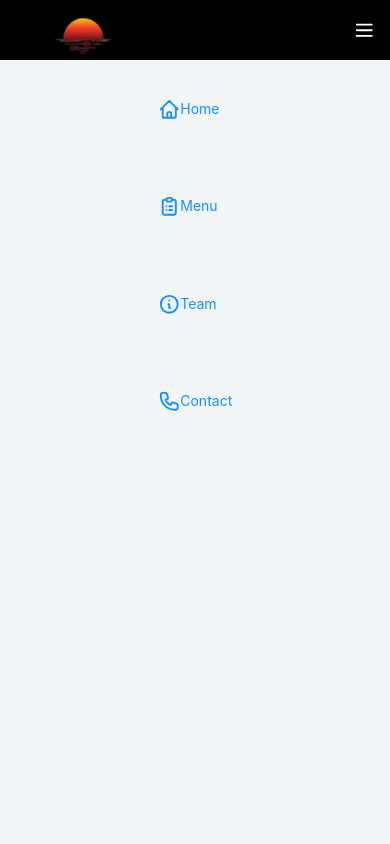
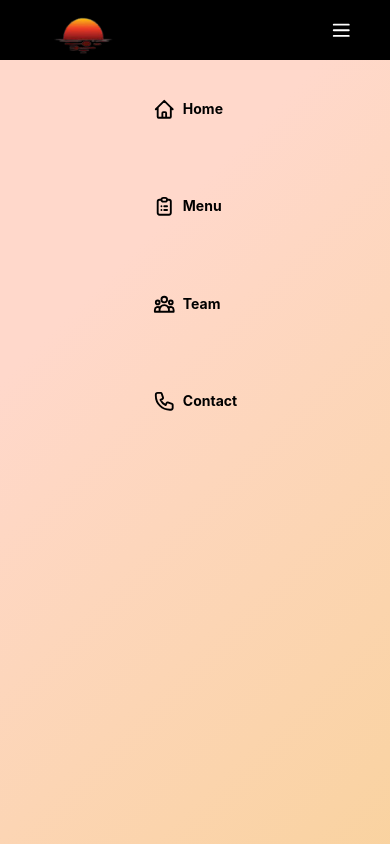
Before and after one commit to DevinDai13/-Anteiku-, a React (Create React App) app: page / in a window 390 px wide. Both pictures are taken after a click on the element 363 px from the left and 30 px from the top of the page. Shown: the top 844 px of the page. Built offline with nearby package versions, Linux system fonts and the light colour scheme.

Commit message:
added gradient effect to burger nav

```diff
--- a/package.json
+++ b/package.json
@@ -7,6 +7,7 @@
     "@testing-library/jest-dom": "^5.15.1",
     "@testing-library/react": "^11.2.7",
     "@testing-library/user-event": "^12.8.3",
+    "alpinejs": "^3.7.1",
     "antd": "^4.18.2",
     "aos": "^2.3.4",
     "react": "^17.0.2",
--- a/src/Components/navbar.css
+++ b/src/Components/navbar.css
@@ -1,5 +1,7 @@
 .navbar-open{
-    background-color: rgb(241, 245, 245);
+    /*background-color: rgb(241, 245, 245);*/
+    background-color: #f9d29d;
+    background-image: linear-gradient(315deg, #f9d29d 0%, #ffd8cb 74%);
     width: 100vw;
     height: 100vh;
     display: flex;
--- a/src/Components/navbar.js
+++ b/src/Components/navbar.js
@@ -9,6 +9,7 @@ import {
   } from "../url"
   import logo from "../Images2/logonobg.png"
 
+
 const Navbar = ({isOpen, toggle}) => {
     return(
         <>
@@ -18,7 +19,7 @@ const Navbar = ({isOpen, toggle}) => {
                         <img src={logo} alt="Logo" />
                     </div>
                 </Link>
-                <div className="px-4 cursor-pointer hover:bg-gray-800 rounded md:hidden" onClick={toggle}>
+                <div className="px-4 mr-6 cursor-pointer hover:bg-gray-800 rounded md:hidden" onClick={toggle}>
                     <svg xmlns="http://www.w3.org/2000/svg" className="h-6 w-6" fill="none" viewBox="0 0 24 24" stroke="white">
                         <path strokeLinecap="round" strokeLinejoin="round" strokeWidth={2} d="M4 6h16M4 12h16M4 18h16" />
                     </svg>
@@ -36,34 +37,34 @@ const Navbar = ({isOpen, toggle}) => {
                     <ul>
                         <li className="p-4">
                             <Link className="p-6 flex hover:bg-gray-300 rounded-lg w3-animate-left" to={HOME_URL} onClick={toggle}>
-                                <svg xmlns="http://www.w3.org/2000/svg" className="h-6 w-6" fill="none" viewBox="0 0 24 24" stroke="currentColor">
+                                <svg xmlns="http://www.w3.org/2000/svg" className="h-6 w-6 mr-2" fill="none" viewBox="0 0 24 24" stroke="black">
                                     <path strokeLinecap="round" strokeLinejoin="round" strokeWidth={2} d="M3 12l2-2m0 0l7-7 7 7M5 10v10a1 1 0 001 1h3m10-11l2 2m-2-2v10a1 1 0 01-1 1h-3m-6 0a1 1 0 001-1v-4a1 1 0 011-1h2a1 1 0 011 1v4a1 1 0 001 1m-6 0h6" />
                                 </svg>
-                                Home
+                                <span className="text-black font-bold">Home</span>
                             </Link>
                         </li>
                         <li className="p-4">
                             <Link className="p-6 flex hover:bg-gray-300 rounded-lg w3-animate-left" to={MENU_URL} onClick={toggle}>
-                                <svg xmlns="http://www.w3.org/2000/svg" className="h-6 w-6" fill="none" viewBox="0 0 24 24" stroke="currentColor">
+                                <svg xmlns="http://www.w3.org/2000/svg" className="h-6 w-6 mr-2" fill="none" viewBox="0 0 24 24" stroke="black">
                                     <path strokeLinecap="round" strokeLinejoin="round" strokeWidth={2} d="M9 5H7a2 2 0 00-2 2v12a2 2 0 002 2h10a2 2 0 002-2V7a2 2 0 00-2-2h-2M9 5a2 2 0 002 2h2a2 2 0 002-2M9 5a2 2 0 012-2h2a2 2 0 012 2m-3 7h3m-3 4h3m-6-4h.01M9 16h.01" />
                                 </svg>
-                                Menu
+                                <span className="text-black font-bold">Menu</span>
                             </Link>
                         </li>
                         <li className="p-4">
                             <Link className="p-6 flex hover:bg-gray-300 rounded-lg w3-animate-left" to={TEAM_URL} onClick={toggle}>
-                                <svg xmlns="http://www.w3.org/2000/svg" className="h-6 w-6" fill="none" viewBox="0 0 24 24" stroke="currentColor">
-                                    <path strokeLinecap="round" strokeLinejoin="round" strokeWidth={2} d="M13 16h-1v-4h-1m1-4h.01M21 12a9 9 0 11-18 0 9 9 0 0118 0z" />
+                                <svg xmlns="http://www.w3.org/2000/svg" className="h-6 w-6 mr-2" fill="none" viewBox="0 0 24 24" stroke="black">
+                                    <path strokeLinecap="round" strokeLinejoin="round" strokeWidth={2} d="M17 20h5v-2a3 3 0 00-5.356-1.857M17 20H7m10 0v-2c0-.656-.126-1.283-.356-1.857M7 20H2v-2a3 3 0 015.356-1.857M7 20v-2c0-.656.126-1.283.356-1.857m0 0a5.002 5.002 0 019.288 0M15 7a3 3 0 11-6 0 3 3 0 016 0zm6 3a2 2 0 11-4 0 2 2 0 014 0zM7 10a2 2 0 11-4 0 2 2 0 014 0z" />
                                 </svg>
-                                Team
+                                <span className="text-black font-bold">Team</span>
                             </Link>
                         </li>
                         <li className="p-4">
                             <Link className="p-6 flex hover:bg-gray-300 rounded-lg w3-animate-left" to={CONTACT_URL} onClick={toggle}>
-                                <svg xmlns="http://www.w3.org/2000/svg" className="h-6 w-6" fill="none" viewBox="0 0 24 24" stroke="currentColor">
+                                <svg xmlns="http://www.w3.org/2000/svg" className="h-6 w-6 mr-2" fill="none" viewBox="0 0 24 24" stroke="black">
                                     <path strokeLinecap="round" strokeLinejoin="round" strokeWidth={2} d="M3 5a2 2 0 012-2h3.28a1 1 0 01.948.684l1.498 4.493a1 1 0 01-.502 1.21l-2.257 1.13a11.042 11.042 0 005.516 5.516l1.13-2.257a1 1 0 011.21-.502l4.493 1.498a1 1 0 01.684.949V19a2 2 0 01-2 2h-1C9.716 21 3 14.284 3 6V5z" />
                                 </svg>
-                                Contact
+                                <span className="text-black font-bold">Contact</span>
                             </Link>
                         </li>
                     </ul>
```
Also changed, not shown: 1 other file (tests, documents, lock files or other folders).
